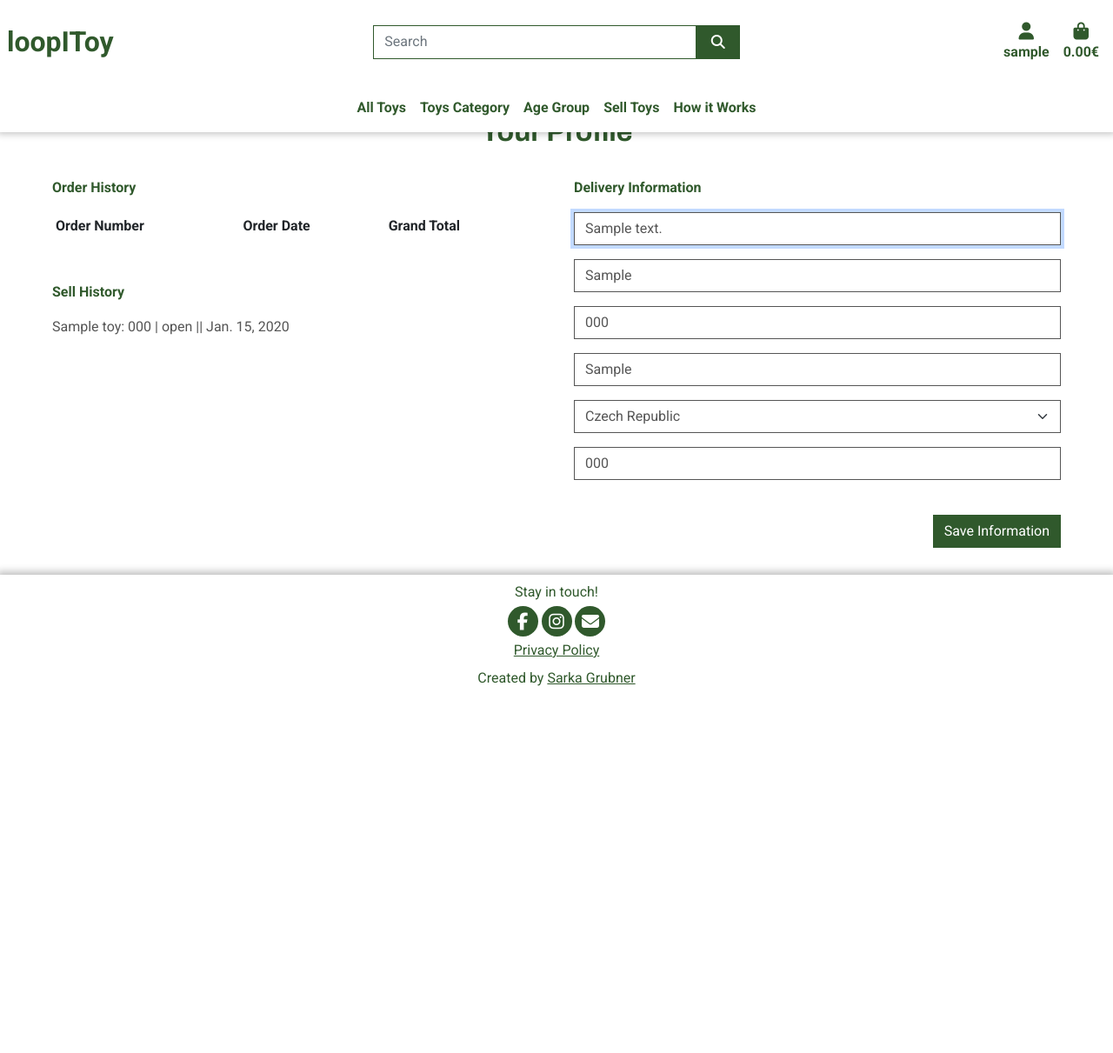
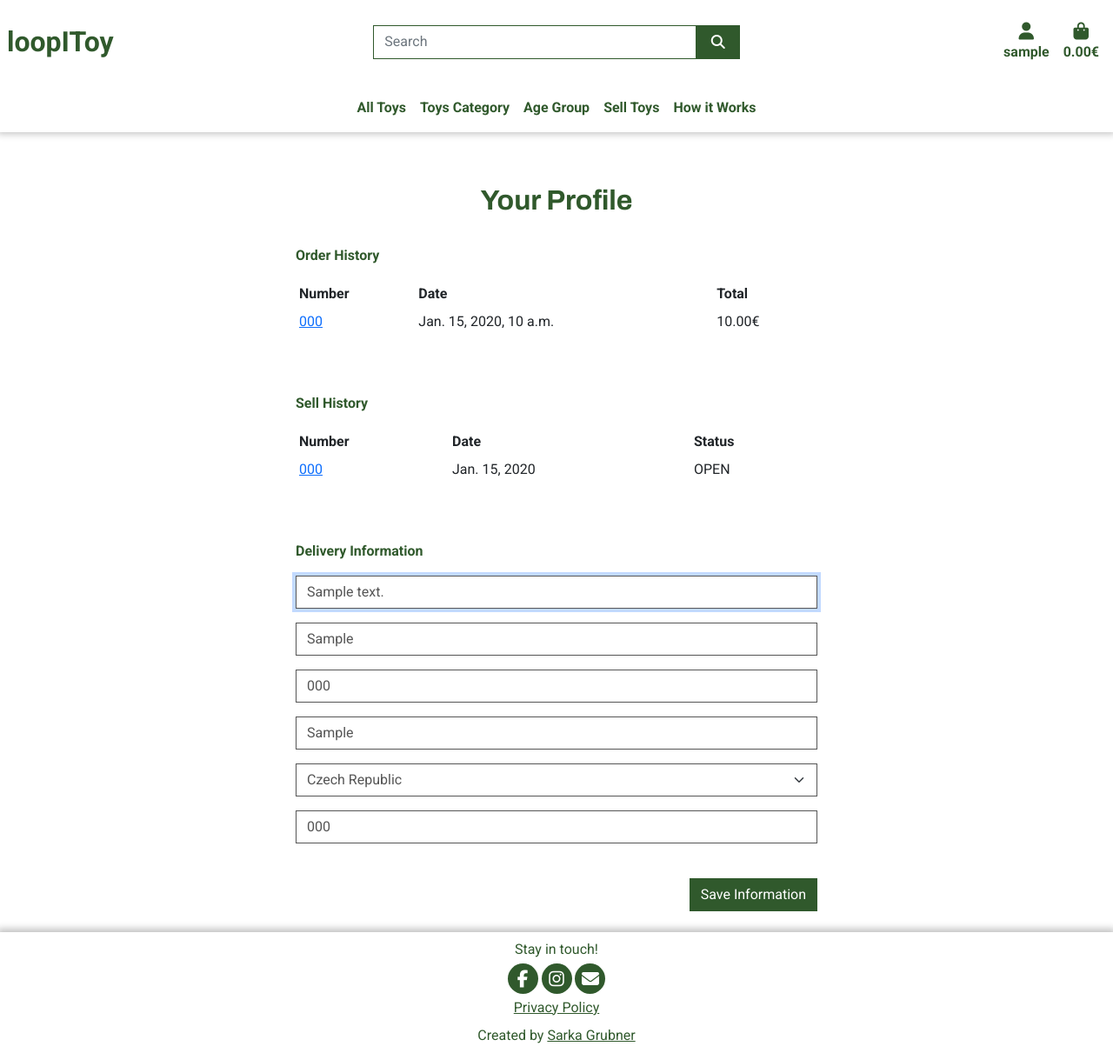
Before and after one commit to brodsa/loopitoy, a Django app: page /profile/ in a window 1280 px wide. Shown: the whole page at 87% size. Before the commit the page ends 789 px from the top, so only its background shows below. Run offline with Django 3.2, Linux system fonts and the light colour scheme; a user stored in the database is signed in; tables that the repository leaves empty hold one stand-in row (values such as "Sample post"); lists and menus that the app fills with data are empty; some libraries are stand-ins or nearby versions.

Commit message:
feat: finish My profile page - add style - list of orders and sells - add links to see more orders and sells

```diff
--- a/checkout/admin.py
+++ b/checkout/admin.py
@@ -25,7 +25,7 @@ class OrderAdmin(admin.ModelAdmin):
                        'grand_total', 'original_bag',
                        'stripe_pid')
 
-    fields = ('order_number', 'date', 'full_name','email',
+    fields = ('order_number', 'user_profile', 'date', 'full_name','email',
               'street_address', 'town_or_city', 'postcode', 'county', 'country',
               'phone_number',
               'delivery_cost','order_total', 'grand_total',
--- a/profiles/static/profiles/css/profiles.css
+++ b/profiles/static/profiles/css/profiles.css
@@ -16,3 +16,19 @@
 #id_default_country option:first-child {
     color: #aab7c4;
 }
+
+.table-orders{
+    max-height: 200px;
+    overflow-y: auto;
+}
+
+.th-hide{
+    display: none;
+}
+
+
+@media screen and  (min-width: 350px){
+    .th-hide{
+        display:inline-block;
+    }
+}
--- a/profiles/templates/profiles/profile.html
+++ b/profiles/templates/profiles/profile.html
@@ -31,42 +31,85 @@
             <div class="checkout__summary">
                 <div class="orders-history">
                     <p class="checkout__subtitle fw-bold ">Order History</p>
-                <div class="table-rensponsive checkout__table">
+                <div class="table-orders table-rensponsive checkout__table">
                     <table class="table table-sm table-borderless">
                         <thead>
                             <tr>
-                                <th scope="col"> Order Number</th>
-                                <th scope="col">  Order Date</th>
-                                <th scope="col"> Grand Total</th>
+                                <th scope="col"> Number</th>
+                                <th scope="col" class="th-hide">  Date</th>
+                                <th scope="col"> Total</th>
                             </tr>
                         </thead>
                 {% for order in orders %}
+                    {% if forloop.counter < 4 %}
                         <tr>
-                            <td class="p-3">
-                                {{ orders.order_number }}
+                            <td class="">
+                                <a href="{% url 'order_history' order.order_number %}"
+                                title="{{ order.order_number }}">
+                                {{ order.order_number|truncatechars:7 }}
+                                </a>
                             </td>
-                            <td class="py-3">
-
+                            <td class=" th-hide">
+                                {{ order.date }}
                             </td>
-                            <td class="py-3">
-                                <p class="my-0"></p>
+                            <td class="">
+                                {{ order.grand_total }}€
                             </td>
                         </tr>
+                        {% endif %}
                 {% endfor %}
                     </table>
-
+                    <div class="text-center">
+                        {% if orders|length >= 4 %}
+                        <a class="copyright__link" href="#">
+                            See older orders
+                        </a>
+                        {% endif %}
+                    </div>
                 </div>
                 </div>
-                <div class="sells-history">
+                <div class="sells-history mt-4">
                     <p class="checkout__subtitle fw-bold ">Sell History</p>
-                    {% for sell in sells %}
-                    <p>{{sell}}: {{sell.number}} | {{sell.status}} || {{sell.created_on}}</p>
-                {% endfor %}
+                    <div class="table-orders table-rensponsive checkout__table">
+                        <table class="table table-sm table-borderless">
+                            <thead>
+                                <tr>
+                                    <th scope="col"> Number</th>
+                                    <th scope="col" class="th-hide">  Date</th>
+                                    <th scope="col"> Status</th>
+                                </tr>
+                            </thead>
+                    {% for sell in sells  %}
+                        {% if forloop.counter < 4 %}
+                            <tr>
+                                <td class="">
+                                    <a href="#"
+                                    title="{{ sell.number }}">
+                                    {{ sell.number|truncatechars:7 }}
+                                    </a>
+                                </td>
+                                <td class=" th-hide">
+                                    {{ sell.created_on }}
+                                </td>
+                                <td class="">
+                                    {{ sell.get_status_display }}
+                                </td>
+                            </tr>
+                            {% endif %}
+                    {% endfor %}
+                        </table>
+                        <div class="text-center">
+                            {% if sells|length >= 4 %}
+                            <a class="copyright__link" href="#">
+                                See older sells
+                            </a>
+                            {% endif %}
+                        </div>
                 </div>
             </div>
 
             <!-- Form checkout -->
-            <div class="checkout__form">
+            <div class="checkout__form mt-4">
                 <p class="checkout__subtitle fw-bold ">Delivery Information</p>
                 <div>
                     <form action="{% url 'profile' %}" method="POST" id="profile-update-form">
@@ -76,7 +119,7 @@
 
 
                             <!-- Buttons -->
-                        <div class="checkout__btns">
+                        <div class="checkout__btns mb-4">
                             <div>
                                 <button class="btn form__button--primary">
                                     <span class="font-weight-bold">Save Information</span>
--- a/profiles/urls.py
+++ b/profiles/urls.py
@@ -1,6 +1,7 @@
 from django.urls import path
-from .views import profile
+from .views import profile, order_history
 
 urlpatterns = [
     path('', profile, name='profile'),
+    path('order_history/<order_number>', order_history, name='order_history'),
 ]
--- a/profiles/views.py
+++ b/profiles/views.py
@@ -6,6 +6,7 @@ from .models import UserProfile
 from .forms import UserProfileForm
 
 from checkout.models import Order
+from toys.models import Toys
 
 
 @login_required
@@ -24,13 +25,32 @@ def profile(request):
         form = UserProfileForm(instance=profile)
     orders = profile.orders.all()
     sells = profile.sells.all()
+    toys_open = Toys.objects.filter(status='open')
 
     template = 'profiles/profile.html'
     context = {
         'form': form,
         'orders': orders,
         'sells': sells,
+        'toys_open': toys_open,
         'on_profile_page': True
     }
 
     return render(request, template, context)
+
+@login_required
+def order_history(request, order_number):
+    order = get_object_or_404(Order, order_number=order_number)
+
+    messages.info(request, (
+        f'This is a past confirmation for order number {order_number}. '
+        'A confirmation email was sent on the order date.'
+    ))
+
+    template = 'checkout/checkout_success.html'
+    context = {
+        'order': order,
+        'from_profile': True,
+    }
+
+    return render(request, template, context)
--- a/static/css/base.css
+++ b/static/css/base.css
@@ -36,7 +36,7 @@ html {
   }
 
 body{
-    background: url('/media/background_img.webp') rgba(116,48,26, 0.7);
+
     background-repeat: no-repeat;
     background-attachment: fixed;
     background-position: center center;
@@ -762,6 +762,17 @@ th.menu__item.th-right{
 }
 
 
+/* +++++++++ Profile ++++++++++ */
+#profile h2{
+    margin: 80px 0 20px;
+}
+
+.orders-history,
+.sells-history{
+    margin-bottom: 50px;
+}
+
+
 /* +++++++++++ Media Query from 767px and higher ++++++++++++++ */
 @media screen and  (min-width: 767px){
     /* +++++++++++ Header ++++++++++++++ */
@@ -952,6 +963,11 @@ th.menu__item.th-right{
     .checkout__content{
         margin: 0 50px;
     }
+
+    /* +++++++++ Profile ++++++++++ */
+    #profile h2{
+        margin: 110px 0 30px;
+    }
 }
 
 /* +++++++++++ Media Query from 1300px and higher ++++++++++++++ */
--- a/templates/includes/header.html
+++ b/templates/includes/header.html
@@ -28,7 +28,7 @@
                         <a class="nav-link dropdown" href="#" role="button" data-bs-toggle="dropdown" aria-expanded="false">
                             <div class="text-center">
                                 <div><i class="fas fa-user fa-lg"></i></div>
-                                <p class="my-0">{% if request.user.is.authenticated %} My Account {% else %} {{user.username}} {% endif %}</p>
+                                <p class="my-0"> {% if request.user.is_authenticated %}{{user.username}}{% else %} My Account{% endif %}</p>
                             </div>
                         </a>
                         <ul class="dropdown-menu">
--- a/templates/includes/mobile-nav-top.html
+++ b/templates/includes/mobile-nav-top.html
@@ -21,7 +21,7 @@
     <a class="nav-link dropdown mx-4 d-inline-block" href="#" role="button" data-bs-toggle="dropdown" aria-expanded="false">
         <div class="text-center">
             <div><i class="fas fa-user fa-lg"></i></div>
-            <p class="my-0">My Account</p>
+            <p class="my-0"> {% if request.user.is_authenticated %}{{user.username}}{% else %}My Account{% endif %}</p>
         </div>
     </a>
     <ul class="dropdown-menu">
--- a/toys/admin.py
+++ b/toys/admin.py
@@ -15,7 +15,8 @@ class ToysAdmin(admin.ModelAdmin):
         'age',
         'category',
         'status',
-        'user'
+        'user',
+        'user_profile'
     )
 
     list_filter = ('status','user')
--- a/toys/models.py
+++ b/toys/models.py
@@ -71,13 +71,13 @@ class Toys(models.Model):
         blank=True
     )
     status = models.CharField(max_length=50, choices=TOY_STATUS, default='open')
-    # user = models.ForeignKey(
-    #     User,
-    #     related_name='toy_seller',
-    #     null=True, blank=True,
-    #     on_delete=models.SET_NULL
-    # )
-    user = models.ForeignKey(UserProfile, on_delete=models.SET_NULL, null=True, blank=True, related_name='sells')
+    user = models.ForeignKey(
+        User,
+        related_name='toy_seller',
+        null=True, blank=True,
+        on_delete=models.SET_NULL
+    )
+    user_profile = models.ForeignKey(UserProfile, on_delete=models.SET_NULL, null=True, blank=True, related_name='sells')
     created_on = models.DateField(auto_now_add=True)
 
     class Meta:
--- a/toys/views.py
+++ b/toys/views.py
@@ -80,7 +80,7 @@ class AddToy(LoginRequiredMixin,UserPassesTestMixin,CreateView):
         return self.request.user.is_superuser
 
     def form_valid(self, form):
-        form.instance.user = self.request.user
+        form.instance.UserProfile = self.request.user
 
         messages.success(
             self.request,
```
Also changed, not shown: checkout/templates/checkout/checkout_success.html (+11 -3 lines), checkout/views.py (+43 -1 lines), README.md, toys/migrations/0007_auto_20240628_1719.py (added), 1 other file.
